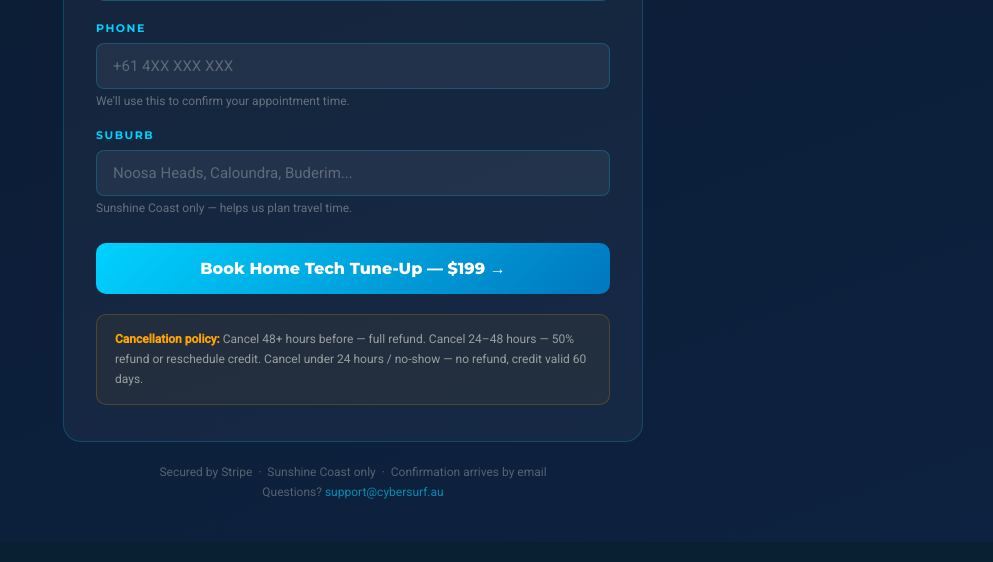
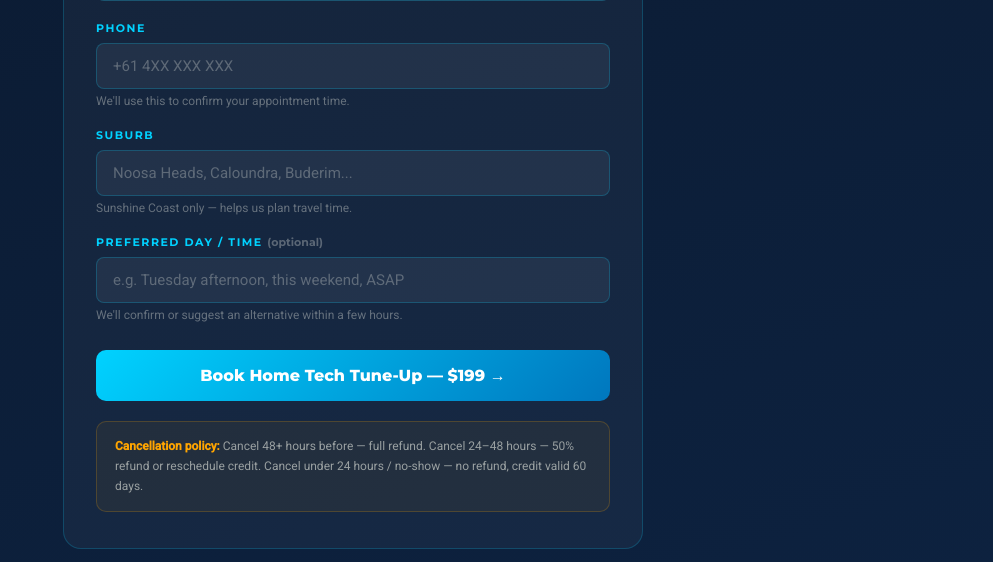
Before and after one commit to dcprojects1111/cybersurf-webapp-basic, a Flask app: page /book-it-support in a window 1280 px wide. Shown: the part 1068-1630 px from the top of the page, without its empty margins (287-1280 px from the left). Run offline with Flask 3, Linux system fonts and the light colour scheme; some libraries are stand-ins or nearby versions.

Commit message:
IT support: preferred time field, in-person email, fix session wording
- Add preferred_time field to booking form (optional free text)
- Pass preferred_time through Stripe metadata and save to DB
- DB migration: ALTER TABLE service_bookings ADD COLUMN IF NOT EXISTS preferred_time
- Refactor send_booking_confirmation: pre-compute cta_block/steps_items/upsell/cancel blocks
- in_person=True: no cal link, "we'll contact you" message, shows requested time if provided
- in_person steps: "Darryl comes to you" not "calendar invite with Zoom link"
- Online steps: "session link" not "Zoom link"
- IT support webhook passes in_person=True + preferred_time to confirmation email

Co-Authored-By: Claude Sonnet 4.6 <noreply@anthropic.com>

```diff
--- a/app.py
+++ b/app.py
@@ -105,6 +105,10 @@ def init_db():
                 )
             """)
             cur.execute("""
+                ALTER TABLE service_bookings
+                ADD COLUMN IF NOT EXISTS preferred_time TEXT
+            """)
+            cur.execute("""
                 CREATE TABLE IF NOT EXISTS subscribers (
                     id                     SERIAL PRIMARY KEY,
                     name                   TEXT,
@@ -614,12 +618,12 @@ def save_service_booking(booking):
         with conn.cursor() as cur:
             cur.execute("""
                 INSERT INTO service_bookings
-                    (session_id, service, name, email, phone, paid_at, amount)
+                    (session_id, service, name, email, phone, paid_at, amount, preferred_time)
                 VALUES
                     (%(session_id)s, %(service)s, %(name)s, %(email)s,
-                     %(phone)s, %(paid_at)s, %(amount)s)
+                     %(phone)s, %(paid_at)s, %(amount)s, %(preferred_time)s)
                 ON CONFLICT (session_id) DO NOTHING
-            """, booking)
+            """, {**booking, "preferred_time": booking.get("preferred_time")})
 
 
 def load_service_bookings():
@@ -654,7 +658,7 @@ def complete_service_booking(booking_id):
             cur.execute("UPDATE service_bookings SET status = 'completed' WHERE id = %s", (booking_id,))
 
 
-def send_booking_confirmation(to_email, name, service_name, cal_link, price, free=False, upsell_note=None, upsell_title=None):
+def send_booking_confirmation(to_email, name, service_name, cal_link, price, free=False, upsell_note=None, upsell_title=None, in_person=False, preferred_time=None):
     if not SMTP_USER or not SMTP_PASS:
         return False, "SMTP not configured"
     try:
@@ -670,6 +674,63 @@ def send_booking_confirmation(to_email, name, service_name, cal_link, price, fre
                 f"Hi {name}, your payment of <strong>{price}</strong> for "
                 f"<strong>{service_name}</strong> has been received."
             )
+
+        # CTA block — booking link for online/remote, contact note for in-person
+        if in_person:
+            time_note = (
+                f'<p style="font-size:14px;font-weight:600;color:#00d2ff;margin:12px 0 0;">'
+                f'Your requested time: {preferred_time}</p>'
+            ) if preferred_time else ""
+            cta_block = (
+                f'<p style="font-size:14px;color:rgba(252,253,242,.75);line-height:1.6;margin:0;">'
+                f"We'll contact you within a few hours to confirm your appointment time."
+                f"</p>{time_note}"
+            )
+        else:
+            cta_block = (
+                f'<p style="font-size:14px;color:rgba(252,253,242,.75);line-height:1.6;margin:0 0 20px;">'
+                f"Click below to choose your session time — pick whatever works best for you.</p>"
+                f'<a href="{cal_link}" style="display:inline-block;background:linear-gradient(135deg,#00d2ff 0%,#0077be 100%);'
+                f'color:#fff;font-weight:800;font-size:14px;padding:12px 28px;border-radius:8px;text-decoration:none;">'
+                f"Choose your session time &rarr;</a>"
+            )
+
+        # What happens next steps
+        if in_person:
+            steps_items = (
+                "<li>We'll contact you to confirm a time — usually within a few hours</li>"
+                "<li>Darryl comes to you — Sunshine Coast in-person only</li>"
+                "<li>Problem fixed before we leave — plain English explanation before we go</li>"
+            )
+        else:
+            steps_items = (
+                "<li>Click the link above and pick a time that suits you</li>"
+                "<li>You'll receive a calendar invite with the session link</li>"
+                "<li>Darryl will run your session at the scheduled time</li>"
+            )
+
+        upsell_block = ""
+        if upsell_note:
+            upsell_block = (
+                f'<div style="background:rgba(255,200,0,.06);border:1px solid rgba(255,200,0,.2);'
+                f'border-radius:10px;padding:16px 20px;margin-bottom:24px;">'
+                f'<p style="font-size:13px;font-weight:700;color:#ffd200;margin-bottom:8px;">'
+                f'{upsell_title or "Want us to fix anything we find on the day?"}</p>'
+                f'<p style="font-size:13px;color:rgba(252,253,242,.7);line-height:1.7;margin:0;">'
+                f'{upsell_note}</p></div>'
+            )
+
+        cancel_block = "" if free else (
+            '<div style="background:rgba(255,165,0,.06);border:1px solid rgba(255,165,0,.2);'
+            'border-radius:10px;padding:14px 18px;margin-bottom:24px;'
+            'font-size:12px;color:rgba(252,253,242,.6);line-height:1.7;">'
+            '<strong style="color:#ffa500;">Cancellation policy:</strong> '
+            'Cancel 48+ hours before — full refund. '
+            'Cancel 24–48 hours — 50% refund or reschedule credit. '
+            'Cancel under 24 hours / no-show — no refund, credit valid 60 days.'
+            '</div>'
+        )
+
         body_html = f"""<!DOCTYPE html>
 <html><head><meta charset="UTF-8"/></head>
 <body style="font-family:-apple-system,BlinkMacSystemFont,'Segoe UI',Arial,sans-serif;
@@ -686,18 +747,10 @@ def send_booking_confirmation(to_email, name, service_name, cal_link, price, fre
       <div style="font-size:16px;font-weight:700;color:#fcfdf2;margin-bottom:8px;">
         {confirm_header}
       </div>
-      <p style="font-size:14px;color:rgba(252,253,242,.75);line-height:1.6;margin:0 0 6px;">
+      <p style="font-size:14px;color:rgba(252,253,242,.75);line-height:1.6;margin:0 0 16px;">
         {confirm_body}
       </p>
-      <p style="font-size:14px;color:rgba(252,253,242,.75);line-height:1.6;margin:0 0 20px;">
-        Click below to choose your session time — pick whatever works best for you.
-      </p>
-      <a href="{cal_link}"
-         style="display:inline-block;background:linear-gradient(135deg,#00d2ff 0%,#0077be 100%);
-                color:#fff;font-weight:800;font-size:14px;padding:12px 28px;
-                border-radius:8px;text-decoration:none;">
-        Choose your session time &rarr;
-      </a>
+      {cta_block}
     </div>
 
     <div style="background:rgba(255,255,255,.04);border:1px solid rgba(0,210,255,.15);
@@ -708,30 +761,12 @@ def send_booking_confirmation(to_email, name, service_name, cal_link, price, fre
       </p>
       <ol style="margin:0 0 0 18px;font-size:13px;color:rgba(252,253,242,.7);
                  line-height:1.9;padding:0;">
-        <li>Click the link above and pick a time that suits you</li>
-        <li>You'll receive a calendar invite with the Zoom link</li>
-        <li>Darryl will run your session at the scheduled time</li>
+        {steps_items}
       </ol>
     </div>
 
-    {f'''<div style="background:rgba(255,200,0,.06);border:1px solid rgba(255,200,0,.2);
-                border-radius:10px;padding:16px 20px;margin-bottom:24px;">
-      <p style="font-size:13px;font-weight:700;color:#ffd200;margin-bottom:8px;">
-        {upsell_title or "Want us to fix anything we find on the day?"}
-      </p>
-      <p style="font-size:13px;color:rgba(252,253,242,.7);line-height:1.7;margin:0;">
-        {upsell_note}
-      </p>
-    </div>''' if upsell_note else ""}
-
-    {"" if free else '''<div style="background:rgba(255,165,0,.06);border:1px solid rgba(255,165,0,.2);
-                border-radius:10px;padding:14px 18px;margin-bottom:24px;
-                font-size:12px;color:rgba(252,253,242,.6);line-height:1.7;">
-      <strong style="color:#ffa500;">Cancellation policy:</strong>
-      Cancel 48+ hours before — full refund.
-      Cancel 24–48 hours — 50% refund or reschedule credit.
-      Cancel under 24 hours / no-show — no refund, credit valid 60 days.
-    </div>'''}
+    {upsell_block}
+    {cancel_block}
 
     <p style="font-size:13px;color:rgba(252,253,242,.4);line-height:1.7;">
       Questions? Reply to this email or contact
@@ -1384,11 +1419,12 @@ def book_it_support():
 
 @app.route("/checkout-it-support", methods=["POST"])
 def checkout_it_support():
-    name    = request.form.get("name", "").strip()
-    email   = request.form.get("email", "").strip()
-    phone   = request.form.get("phone", "").strip()
-    suburb  = request.form.get("suburb", "").strip()
-    service = request.form.get("service", "tune_up").strip()
+    name           = request.form.get("name", "").strip()
+    email          = request.form.get("email", "").strip()
+    phone          = request.form.get("phone", "").strip()
+    suburb         = request.form.get("suburb", "").strip()
+    service        = request.form.get("service", "tune_up").strip()
+    preferred_time = request.form.get("preferred_time", "").strip()
 
     if not name or not email:
         return render_template("book_it_support.html",
@@ -1409,13 +1445,14 @@ def checkout_it_support():
         mode="payment",
         customer_email=email,
         metadata={
-            "product":       "it_support",
-            "service":       service,
-            "service_name":  service_name,
-            "customer_name": name,
-            "email":         email,
-            "phone":         phone,
-            "suburb":        suburb,
+            "product":        "it_support",
+            "service":        service,
+            "service_name":   service_name,
+            "customer_name":  name,
+            "email":          email,
+            "phone":          phone,
+            "suburb":         suburb,
+            "preferred_time": preferred_time,
         },
         success_url=f"{APP_BASE_URL}/book-it-success",
         cancel_url=f"{APP_BASE_URL}/book-it-support?service={service}",
@@ -1566,27 +1603,31 @@ def webhook():
                 upsell_note  = "After your in-person scan, if we find malware or vulnerabilities, we fix everything before we leave — same day, no extra charge. We'll send you the Fix Session booking link once your scan is confirmed.",
             )
         elif meta.get("product") == "it_support":
-            name         = meta.get("customer_name", "")
-            email        = meta.get("email", "")
-            service_name = meta.get("service_name", "IT Support")
-            service_key  = meta.get("service", "")
-            price_labels = {"quick_fix": "$99", "tune_up": "$199", "fresh_device": "$249", "new_setup": "$299"}
-            price_label  = price_labels.get(service_key, f"${sess.get('amount_total', 9900) / 100:.0f}")
+            name           = meta.get("customer_name", "")
+            email          = meta.get("email", "")
+            service_name   = meta.get("service_name", "IT Support")
+            service_key    = meta.get("service", "")
+            preferred_time = meta.get("preferred_time", "") or None
+            price_labels   = {"quick_fix": "$99", "tune_up": "$199", "fresh_device": "$249", "new_setup": "$299"}
+            price_label    = price_labels.get(service_key, f"${sess.get('amount_total', 9900) / 100:.0f}")
             save_service_booking({
-                "session_id": sess["id"],
-                "service":    service_name,
-                "name":       name,
-                "email":      email,
-                "phone":      meta.get("phone", ""),
-                "paid_at":    datetime.now().strftime("%d %b %Y %H:%M"),
-                "amount":     f"${sess.get('amount_total', 9900) / 100:.2f} AUD",
+                "session_id":     sess["id"],
+                "service":        service_name,
+                "name":           name,
+                "email":          email,
+                "phone":          meta.get("phone", ""),
+                "paid_at":        datetime.now().strftime("%d %b %Y %H:%M"),
+                "amount":         f"${sess.get('amount_total', 9900) / 100:.2f} AUD",
+                "preferred_time": preferred_time,
             })
             send_booking_confirmation(
-                to_email     = email,
-                name         = name,
-                service_name = service_name,
-                cal_link     = "https://cal.com/cybersurf/it-support",
-                price        = price_label,
+                to_email       = email,
+                name           = name,
+                service_name   = service_name,
+                cal_link       = None,
+                price          = price_label,
+                in_person      = True,
+                preferred_time = preferred_time,
             )
         else:
             save_order({
--- a/templates/book_it_support.html
+++ b/templates/book_it_support.html
@@ -137,6 +137,12 @@
         <div class="hint">Sunshine Coast only — helps us plan travel time.</div>
       </div>
 
+      <div class="form-group">
+        <label>Preferred day / time <span style="font-weight:400;color:rgba(252,253,242,.3);text-transform:none;letter-spacing:0;">(optional)</span></label>
+        <input type="text" name="preferred_time" placeholder="e.g. Tuesday afternoon, this weekend, ASAP"/>
+        <div class="hint">We'll confirm or suggest an alternative within a few hours.</div>
+      </div>
+
       <button type="submit" id="submit-btn">Book Now — pay securely &rarr;</button>
     </form>
 
```
